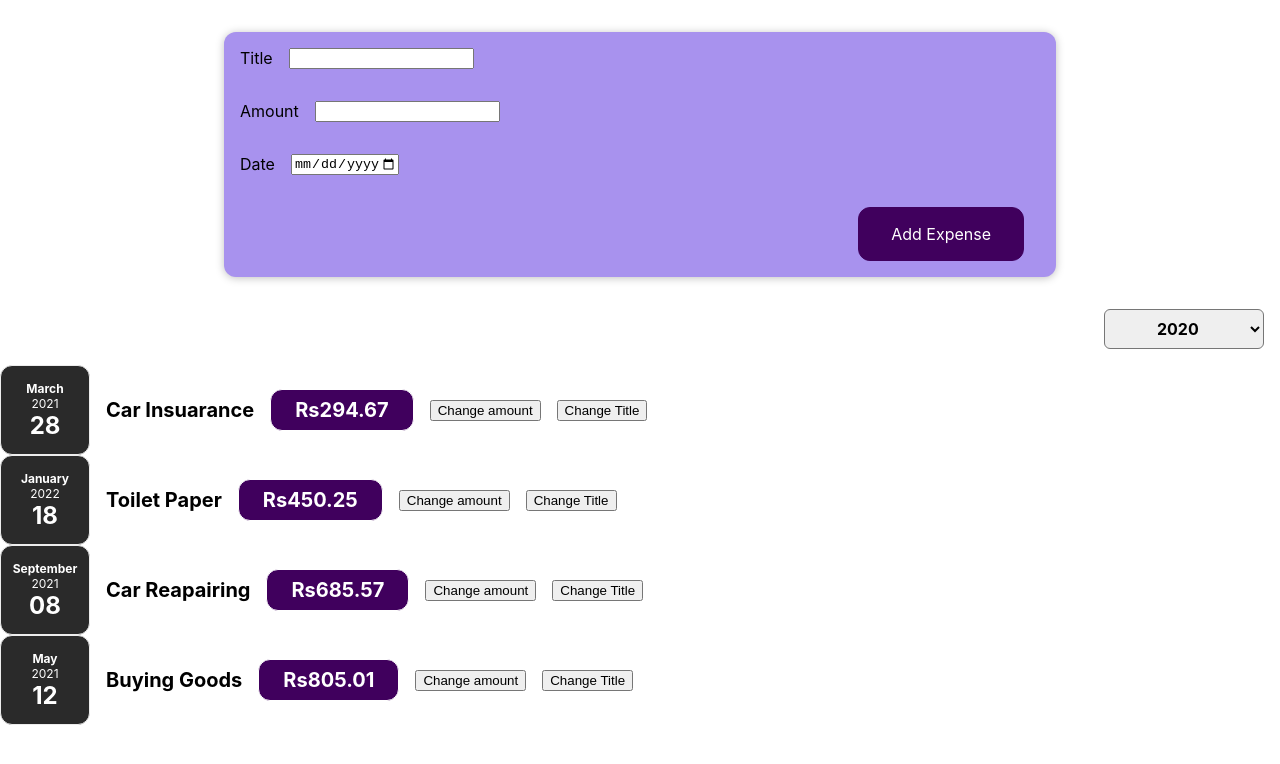
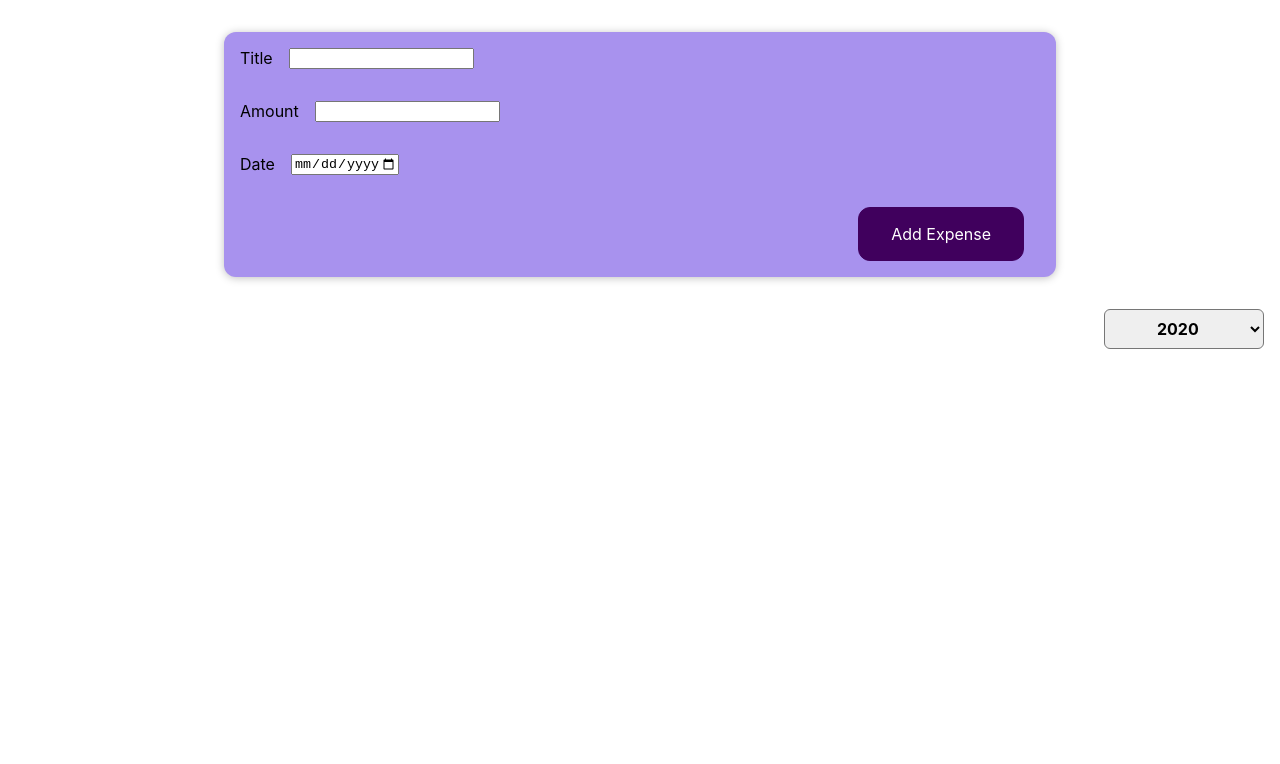
Before and after one commit to ShivaMisraa/ExpenseTrackerWithReact, a React (Create React App) app: page / in a window 1280 px wide. Shown: the top 764 px of the page. Built offline with nearby package versions, Linux system fonts and the light colour scheme.

Commit message:
Adding Filter Feature

```diff
--- a/src/App.js
+++ b/src/App.js
@@ -4,13 +4,12 @@
 // import './Components/ExpenseDetails';
 // import './Components/Expenses';
 
-import React from "react";
+import React ,{useState} from "react";
 import Expenses from "./Components/Expenses/Expenses";
 import "./Components/Expenses/ExpenseItem";
 import NewExpense from "./Components/NewExpense/NewExpense";
 
-const App = () => {
-  const expenses = [
+  const  DUMMY_EXPENSES = [
     {
       id: "e1",
       title: "Car Insuarance",
@@ -44,9 +43,14 @@ const App = () => {
     },
   ];
 
+  const App=()=>{
+    const [expenses,setExpenses]=useState(DUMMY_EXPENSES);
+
+
   const addExpenseHandler = (expense) => {
-    console.log("In App.js");
-    console.log(expense);
+    setExpenses((prevExpenses)=>{
+      return [expense, ...prevExpenses];
+    });
   };
 
   // return React.createElement(
@@ -59,7 +63,6 @@ const App = () => {
   return (
     <div>
       <NewExpense onAddExpense={addExpenseHandler} />
-
       <Expenses items={expenses} />
     </div>
   );
--- a/src/Components/Expenses/Expenses.js
+++ b/src/Components/Expenses/Expenses.js
@@ -5,39 +5,29 @@ import Card from "../UI/Card";
 import ExpensesFilter from "./ExpenseFilter";
 
 const Expenses = (props) => {
-  const [filteredYear, setFilteredYear] = useState('2020');
+  const [filteredYear, setFilteredYear] = useState("2020");
 
   const filterChangeHandler = (selectedYear) => {
     setFilteredYear(selectedYear);
   };
+  const filteredExpenses = props.items.filter(expense => {
+    return expense.date.getFullYear().toString() === filteredYear;
+  });
   return (
     <div>
       <Card className="Expenses">
-        <ExpensesFilter selected={filteredYear} onChangeFilter={filterChangeHandler}/>
-        <ExpenseItem
-          title={props.items[0].title}
-          amount={props.items[0].amount}
-          date={props.items[0].date}
-          location={props.items[0].location}
+        <ExpensesFilter
+          selected={filteredYear}
+          onChangeFilter={filterChangeHandler}
         />
-        <ExpenseItem
-          title={props.items[1].title}
-          amount={props.items[1].amount}
-          date={props.items[1].date}
-          location={props.items[1].location}
-        />
-        <ExpenseItem
-          title={props.items[2].title}
-          amount={props.items[2].amount}
-          date={props.items[2].date}
-          location={props.items[2].location}
-        />
-        <ExpenseItem
-          title={props.items[3].title}
-          amount={props.items[3].amount}
-          date={props.items[3].date}
-          location={props.items[3].location}
-        />
+        {filteredExpenses.map((Expenses) => (
+          <ExpenseItem
+            key={Expenses.id}
+            title={Expenses.title}
+            amount={Expenses.amount}
+            date={Expenses.date}
+          />
+        ))}
       </Card>
     </div>
   );
```
